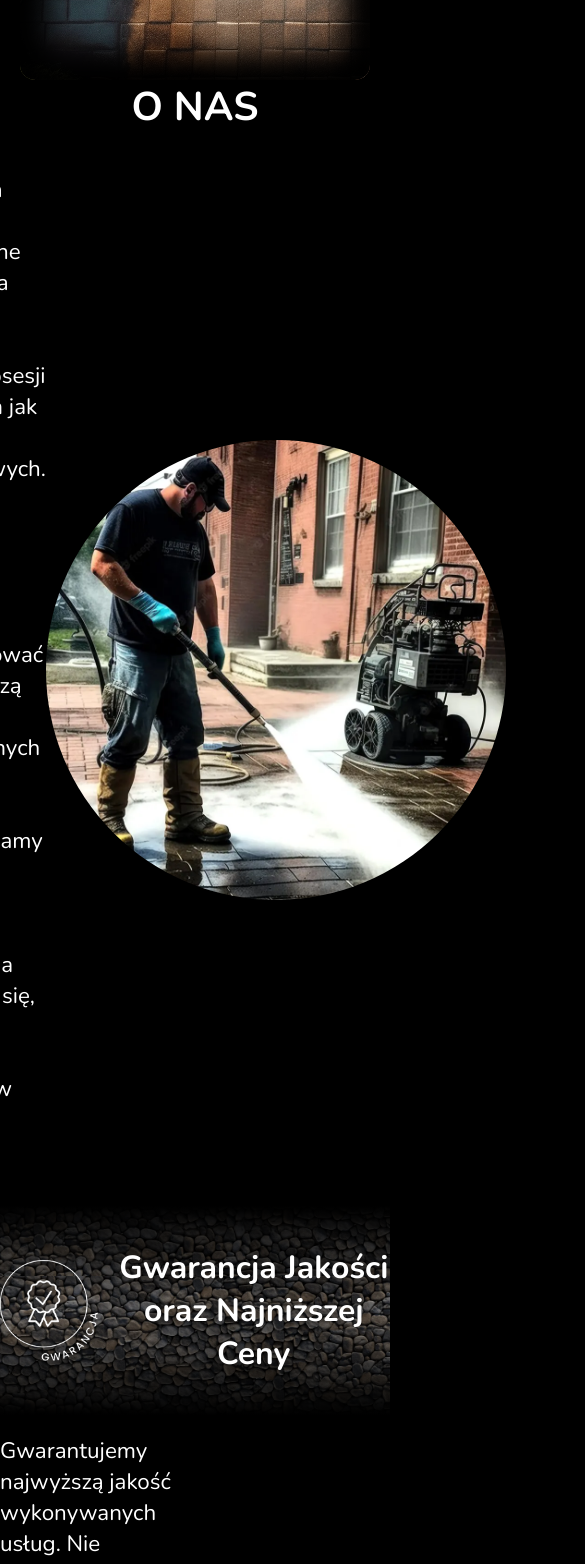
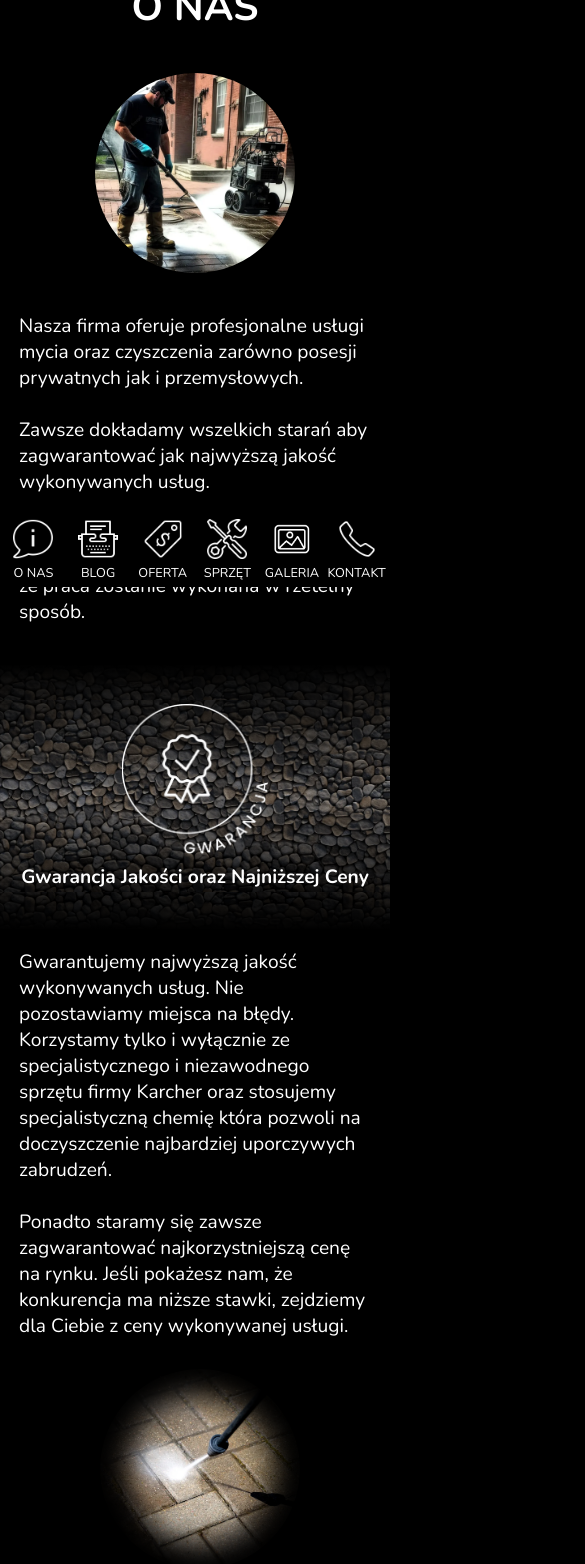
Before and after one commit to CodastickFantastic/czystykamien.pl, a Next.js app: page /o-nas in a window 390 px wide. Shown: the part 260-1824 px from the top of the page, 585 px wide, since content can reach past the window. Built offline with nearby package versions, Linux system fonts and the light colour scheme.

Commit message:
Added mobile responsivnes to Offer and About page

```diff
--- a/src/app/kontakt/page.js
+++ b/src/app/kontakt/page.js
@@ -15,7 +15,7 @@ function KontaktPage() {
     <div className={`pagesBackground ${styles.mobile}`}>
       <header>
         <Navigation type="top" page="normal" />
-        <MobileNav page="main" />
+        <MobileNav page="page" />
       </header>
       <main className={styles.main}>
         <div className="container">
--- a/src/app/o-nas/page.js
+++ b/src/app/o-nas/page.js
@@ -14,11 +14,15 @@ import Checkbox from "@/images/icons/checkboxIcon.png";
 
 import styles from "@/styles/about.module.scss";
 import ContactForm from "@/components/ContactForm";
+import MobileNav from "@/components/MobileNav";
 
 export default function AboutUsPage({ params, req }) {
   return (
-    <div className="pagesBackground">
-      <Navigation type="top" />
+    <div className={`pagesBackground ${styles.mobile}`}>
+      <header>
+        <Navigation type="top" page="normal" />
+        <MobileNav page="page" />
+      </header>
       <main className={styles.main}>
         <div className={styles.blackBg1}>
           <div className="container">
@@ -159,11 +163,11 @@ export default function AboutUsPage({ params, req }) {
               </div>
               <div className={styles.feature}>
                 <Image src={Checkbox} />
-                <p>Gwarancja Jakości</p>
+                <p>Ubezpieczenie OC</p>
               </div>
               <div className={styles.feature}>
                 <Image src={Checkbox} />
-                <p>Ubezpieczenie OC</p>
+                <p>Gwarancja Jakości</p>
               </div>
             </div>
             <div className={styles.right}>
--- a/src/components/MobileNav.js
+++ b/src/components/MobileNav.js
@@ -37,7 +37,7 @@ export default function MobileNav({ page }) {
         </Link>
       </div>
       <nav
-        className={`${styles.navigation} ${page === "main" && styles.blackBg}`}
+        className={`${styles.navigation} ${page === "page" && styles.blackBg}`}
       >
         <Link href="/o-nas">
           <Image src={About} />O NAS
--- a/src/styles/about.module.scss
+++ b/src/styles/about.module.scss
@@ -67,7 +67,7 @@
         font-size: 1.4rem;
       }
 
-      .smallRoundShadowContainer{
+      .smallRoundShadowContainer {
         position: relative;
 
         img {
@@ -80,7 +80,7 @@
           z-index: 0;
         }
 
-        .innerShadowSmallRound{
+        .innerShadowSmallRound {
           position: absolute;
           top: -1px;
           left: -1px;
@@ -89,21 +89,16 @@
           box-shadow: inset 0px 0px 30px 30px #000000;
           height: 452px;
           width: 452px;
-          margin-left: 10px
-          ;
+          margin-left: 10px;
         }
       }
-
-
     }
-
     h2 {
       padding-top: 20px;
       color: #00ffff;
       font-size: 2.5rem;
       text-align: center;
     }
-
     .contactForm {
       margin-top: 20px;
       display: flex;
@@ -163,3 +158,346 @@
     }
   }
 }
+
+@media (max-width: 900px) {
+  .mobile {
+    width: 100%;
+    padding-top: 100px;
+    .shadowContainer1 {
+      img {
+        height: 200px !important;
+      }
+      .innerShadow1 {
+        height: 200px !important;
+      }
+    }
+
+    .blackBg {
+      margin: -1px;
+      .description {
+        padding-left: 20px;
+        padding-right: 20px;
+        p {
+          width: 100%;
+          font-size: 1.2rem;
+        }
+        img {
+          margin-left: 20px;
+          width: 300px;
+          height: 300px;
+        }
+      }
+
+      .columns {
+        padding-left: 20px;
+        padding-right: 20px;
+        p {
+          font-size: 1.2rem;
+        }
+        .smallRoundShadowContainer {
+          img {
+            width: 300px;
+            height: 300px;
+          }
+          .innerShadowSmallRound {
+            height: 302px;
+            width: 302px;
+          }
+        }
+      }
+
+      h2 {
+        font-size: 1.5rem;
+      }
+
+      .contactForm {
+        .left {
+          width: 30%;
+          margin-left: 0;
+          .feature {
+            p {
+              font-size: 1rem;
+            }
+            img {
+              width: 30px;
+              height: 30px;
+            }
+          }
+        }
+        .right {
+          width: 50%;
+        }
+      }
+    }
+
+    .transparentBg {
+      .pros {
+        padding-left: 20px;
+        padding-right: 20px;
+        h3 {
+          font-size: 1.5rem;
+        }
+      }
+    }
+  }
+}
+
+@media (max-width: 700px) {
+  .mobile {
+    .blackBg {
+      margin: -1px;
+      .description {
+        p {
+          width: 100%;
+          font-size: 1rem;
+        }
+        img {
+          margin-left: 20px;
+          width: 200px;
+          height: 200px;
+        }
+      }
+
+      .columns {
+        p {
+          font-size: 1rem;
+        }
+        .smallRoundShadowContainer {
+          img {
+            width: 200px;
+            height: 200px;
+          }
+          .innerShadowSmallRound {
+            height: 202px;
+            width: 202px;
+          }
+        }
+      }
+
+      h2 {
+        font-size: 1.4rem;
+      }
+
+      .contactForm {
+        .left {
+          width: 40%;
+          margin-left: 0;
+          .feature {
+            p {
+              font-size: 0.95rem;
+            }
+            img {
+              width: 25px;
+              height: 25px;
+            }
+          }
+        }
+        .right {
+          width: 50%;
+        }
+      }
+    }
+
+    .transparentBg {
+      .pros {
+        padding-left: 20px;
+        padding-right: 20px;
+        h3 {
+          font-size: 1.2rem;
+        }
+      }
+    }
+  }
+}
+
+@media (max-width: 550px) {
+  .mobile {
+    .shadowContainer1 {
+      img {
+        height: 150px !important;
+      }
+      .innerShadow1 {
+        height: 150px !important;
+      }
+    }
+
+    .blackBg {
+      margin: -1px;
+      .description {
+        padding-left: 20px;
+        padding-right: 20px;
+        flex-direction: column-reverse;
+        p {
+          font-size: 1.2rem;
+        }
+        img {
+          margin-bottom: 40px;
+          margin-left: unset;
+          width: 250px;
+          height: 250px;
+
+        }
+      }
+
+      .columns {
+        flex-direction: column;
+        padding-left: 20px;
+        padding-right: 20px;
+        p {
+          font-size: 1.2rem;
+        }
+        .smallRoundShadowContainer {
+          margin-top: 30px;
+          img {
+            width: 250px;
+            height: 250px;
+          }
+          .innerShadowSmallRound {
+            height: 252px;
+            width: 252px;
+          }
+        }
+      }
+
+      h2 {
+        font-size: 1.1rem;
+      }
+
+      .contactForm {
+        flex-direction: column;
+        .left {
+          width: 100%;
+          margin: auto;
+          display: flex;
+          flex-direction: column;
+          .feature {
+            width: 240px;
+            margin-left: auto;
+            margin-right: auto;
+            p {
+              font-size: 1rem;
+            }
+
+            img {
+              width: 30px;
+              height: 30px;
+            }
+          }
+        }
+        .right {
+          margin-top: 20px;
+          width: 98%;
+        }
+      }
+    }
+
+    .transparentBg {
+      .pros {
+        flex-direction: column;
+        h3 {
+          margin-left: unset;
+          margin-top: 10px;
+          font-size: 1.3rem;
+          width: 100%;
+        }
+        img {
+          height: 150px;
+          width: 150px;
+        }
+      }
+    }
+  }
+}
+
+@media (max-width: 470px) {
+  .mobile {
+    .shadowContainer1 {
+      img {
+        height: 100px !important;
+      }
+      .innerShadow1 {
+        margin-top: -1px!important;
+        height: 103px !important;
+      }
+    }
+
+    .blackBg {
+      margin: -1px;
+      .description {
+        padding-left: 20px;
+        padding-right: 20px;
+        flex-direction: column-reverse;
+        p {
+          font-size: 1.2rem;
+        }
+        img {
+          margin-bottom: 40px;
+          width: 200px;
+          height: 200px;
+        }
+      }
+
+      .columns {
+        flex-direction: column;
+        padding-left: 20px;
+        padding-right: 20px;
+        p {
+          font-size: 1.2rem;
+        }
+        .smallRoundShadowContainer {
+          margin-top: 30px;
+          img {
+            width: 200px;
+            height: 200px;
+          }
+          .innerShadowSmallRound {
+            height: 202px;
+            width: 202px;
+          }
+        }
+      }
+
+      h2 {
+        font-size: 1.3rem;
+      }
+
+      .contactForm {
+        flex-direction: column;
+        .left {
+          width: 80%;
+          margin: auto;
+          display: flex;
+          flex-direction: column;
+          .feature {
+            p {
+              font-size: 1rem;
+            }
+
+            img {
+              width: 30px;
+              height: 30px;
+            }
+          }
+        }
+        .right {
+          margin-top: 20px;
+          width: 98%;
+        }
+      }
+    }
+
+    .transparentBg {
+      .pros {
+        h3 {
+          margin-top: 10px;
+          font-size: 1.2rem;
+          width: 100%;
+        }
+        img {
+          height: 150px;
+          width: 150px;
+        }
+      }
+    }
+  }
+}
--- a/src/styles/contactPage.module.scss
+++ b/src/styles/contactPage.module.scss
@@ -56,9 +56,8 @@
 
 @media (max-width: 900px) {
   .mobile {
-    height: 100vh;
+    width: 100wh;
     padding-top: 100px;
-    padding-bottom: 1300px;
     .main {
       min-height: unset;
       .iconSection {
@@ -78,7 +77,6 @@
 
 @media (max-width: 655px) {
   .mobile {
-    padding-bottom: 1600px;
     .main {
       .iconSection {
         .tile {
@@ -115,7 +113,6 @@
 
 @media (max-width: 590px) {
   .mobile {
-    padding-bottom: 2000px;
     .main {
       p {
         font-size: 1.2rem;
@@ -152,21 +149,3 @@
     }
   }
 }
-
-@media (max-width: 420px) {
-  .mobile {
-    padding-bottom: 2450px;
-  }
-}
-
-@media (max-width: 400px) {
-  .mobile {
-    padding-bottom: 2500px;
-  }
-}
-
-@media (max-width: 310px) {
-  .mobile {
-    padding-bottom: 2600px;
-  }
-}
--- a/src/styles/globals.scss
+++ b/src/styles/globals.scss
@@ -2,6 +2,10 @@
   margin: 0;
   padding: 0;
   box-sizing: border-box;
+}
+
+html {
+  scroll-behavior: smooth;
 }
 
 body {
@@ -39,3 +43,8 @@ body {
   width: 100%;
   border-radius: 10px;
 }
+
+// Offer Anchor Scroll Fix
+#a1, #a2, #a3, #a4, #a5, #a6, #a7, #a8{
+  scroll-margin-top: 100px;
+}
--- a/src/styles/header.module.scss
+++ b/src/styles/header.module.scss
@@ -77,7 +77,7 @@
     display: flex;
     flex-direction: column;
     justify-content: space-between;
-    height: calc(100dvh + 1px);
+    height: calc(100dvh + 3px);
     width: 100vw;
     pointer-events: none;
 
--- a/src/styles/offer.module.scss
+++ b/src/styles/offer.module.scss
@@ -1,4 +1,6 @@
 .transparentBg {
+  margin-top: -1px;
+  margin-bottom: -1px;
   padding: 40px 0;
   background: linear-gradient(
     180deg,
@@ -32,27 +34,31 @@
     color: #fff;
     position: absolute;
     cursor: pointer;
+    a{
+      text-decoration: none;
+      color: #fff;
+    }
   }
 
-  .circle::after {
-    opacity: 0;
-    content: "Szczegóły poniżej...";
-    width: 150px;
-    height: 30px;
-    border-radius: 5px;
-    background-color: hsla(0, 0%, 0%, 0.8);
-    text-align: center;
-    position: absolute;
-    top: -35px;
-    display: flex;
-    justify-content: center;
-    align-items: center;
-    transition: all 0.3s ease-in-out;
-  }
+  // .circle::after {
+  //   opacity: 0;
+  //   content: "Szczegóły poniżej...";
+  //   width: 150px;
+  //   height: 30px;
+  //   border-radius: 5px;
+  //   background-color: hsla(0, 0%, 0%, 0.8);
+  //   text-align: center;
+  //   position: absolute;
+  //   top: -35px;
+  //   display: flex;
+  //   justify-content: center;
+  //   align-items: center;
+  //   transition: all 0.3s ease-in-out;
+  // }
 
-  .circle:hover::after {
-    opacity: 1;
-  }
+  // .circle:hover::after {
+  //   opacity: 1;
+  // }
 
   .isometricOutdoorContainer {
     width: 500px;
@@ -98,7 +104,7 @@
     }
   }
 
-  .isometricCarContainer{
+  .isometricCarContainer {
     margin: auto;
     width: 500px;
   }
@@ -169,16 +175,76 @@
       }
     }
 
-    .offerSpecLong{
+    .offerSpecLong {
       height: unset;
       width: 220px;
     }
   }
 
-  .comming{
+  .comming {
     text-align: center;
     color: #00ffff;
     margin-bottom: 20px;
     font-size: 1.5rem;
   }
 }
+
+@media (max-width: 520px) {
+  .transparentBg {
+    img {
+      width: 300px;
+    }
+
+    .isometricOutdoorContainer,
+    .isometricIndoorContainer,
+    .isometricCarContainer {
+      width: 300px;
+    }
+  }
+
+  .blackBg{
+    p:last-child {
+      margin-bottom: 0px;
+    }
+  }
+}
+
+@media (max-width: 450px) {
+  .transparentBg {
+    h2 {
+      font-size: 2rem;
+    }
+  }
+  .blackBg {
+    padding: 0px;
+    .offerContainer {
+      .offerSpec {
+        width: 220px;
+      }
+    }
+  }
+}
+
+@media (max-width: 320px) {
+  .transparentBg {
+    h2 {
+      font-size: 2rem;
+    }
+    img {
+      width: 250px;
+    }
+    .isometricOutdoorContainer,
+    .isometricIndoorContainer,
+    .isometricCarContainer {
+      width: 250px;
+    }
+  }
+  .blackBg {
+    padding: 0px;
+    .offerContainer {
+      .offerSpec {
+        width: 220px;
+      }
+    }
+  }
+}
--- a/src/styles/offerPage.module.scss
+++ b/src/styles/offerPage.module.scss
@@ -14,6 +14,9 @@
       color: #fff;
       font-size: 1.2rem;
       text-align: center;
+      .br {
+        display: none;
+      }
     }
 
     .services {
@@ -31,14 +34,16 @@
           text-decoration: none;
 
           .insetShadowContainer {
+            width: 300px;
+            height: 400px;
             position: relative;
             overflow: hidden;
-            border-radius: 15px / 15px;
             img {
               display: block;
-              width: 300px;
-              height: 400px;
+              width: 100%;
+              height: 100%;
               object-fit: cover;
+              border: 1px solid black;
               border-radius: 15px / 15px;
               overflow: hidden;
               transition: all 0.5s ease-in-out;
@@ -46,11 +51,10 @@
 
             .insetShadow {
               position: absolute;
-              top: -1%;
-              left: -1%;
-              width: 101%;
-              height: 101%;
-              border-radius: 15px / 15px;
+              top: 0;
+              left: 0;
+              width: 100%;
+              height: 100%;
               box-shadow: inset 0px 0px 10px 20px #000000;
               z-index: 1;
             }
@@ -78,3 +82,74 @@
     }
   }
 }
+
+@media (max-width: 900px) {
+  .mobile {
+    width: 100wh;
+    padding-top: 100px;
+
+    .services {
+      .service {
+        a {
+          .insetShadowContainer {
+            width: 200px !important;
+            height: 300px !important;
+          }
+          h3 {
+            font-size: 1.2rem !important;
+          }
+        }
+      }
+    }
+  }
+}
+
+@media (max-width: 640px) {
+  .mobile {
+    p {
+      font-size: 1rem !important;
+    }
+    .services {
+      .service {
+        a {
+          .insetShadowContainer {
+            width: 155px !important;
+            height: 255px !important;
+          }
+          h3 {
+            font-size: 1rem !important;
+          }
+        }
+      }
+    }
+  }
+}
+
+@media (max-width: 450px) {
+  .mobile {
+    p {
+      font-size: 1rem !important;
+      padding: 0 10px;
+      .br{
+        display: block!important;
+      }
+    }
+    .services {
+      flex-direction: column;
+      .service {
+        width: 100% !important;
+        a {
+          width: 100%;
+          .insetShadowContainer {
+            width: 100% !important;
+            height: 200px !important;
+            object-fit: cover !important;
+          }
+          h3 {
+            font-size: 1rem !important;
+          }
+        }
+      }
+    }
+  }
+}
```
Also changed, not shown: src/app/oferta/page.js (+8 -4 lines), src/components/offer/IndoorJobs.js (+4 -4 lines), src/components/offer/OutdoorJobs.js (+12 -12 lines).
